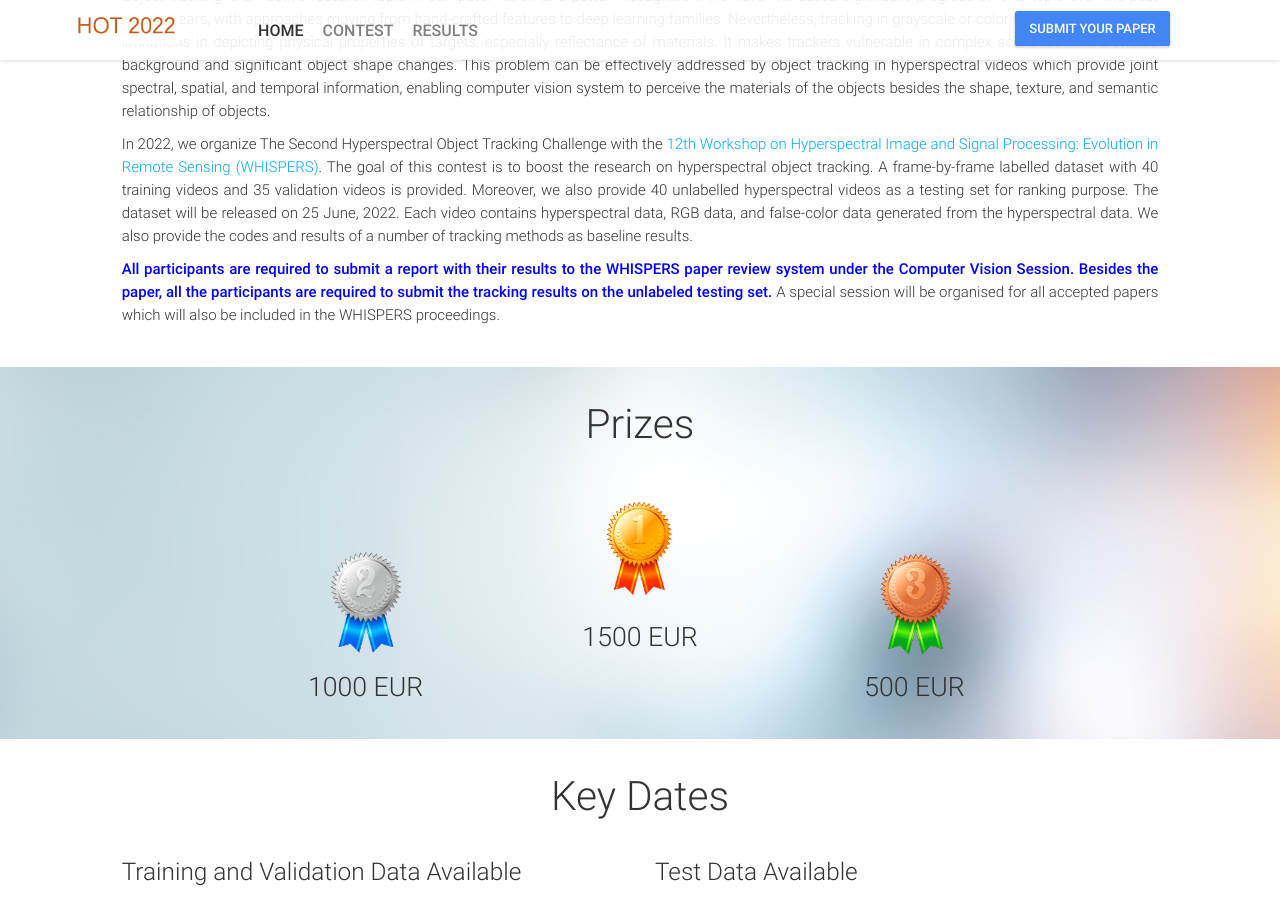
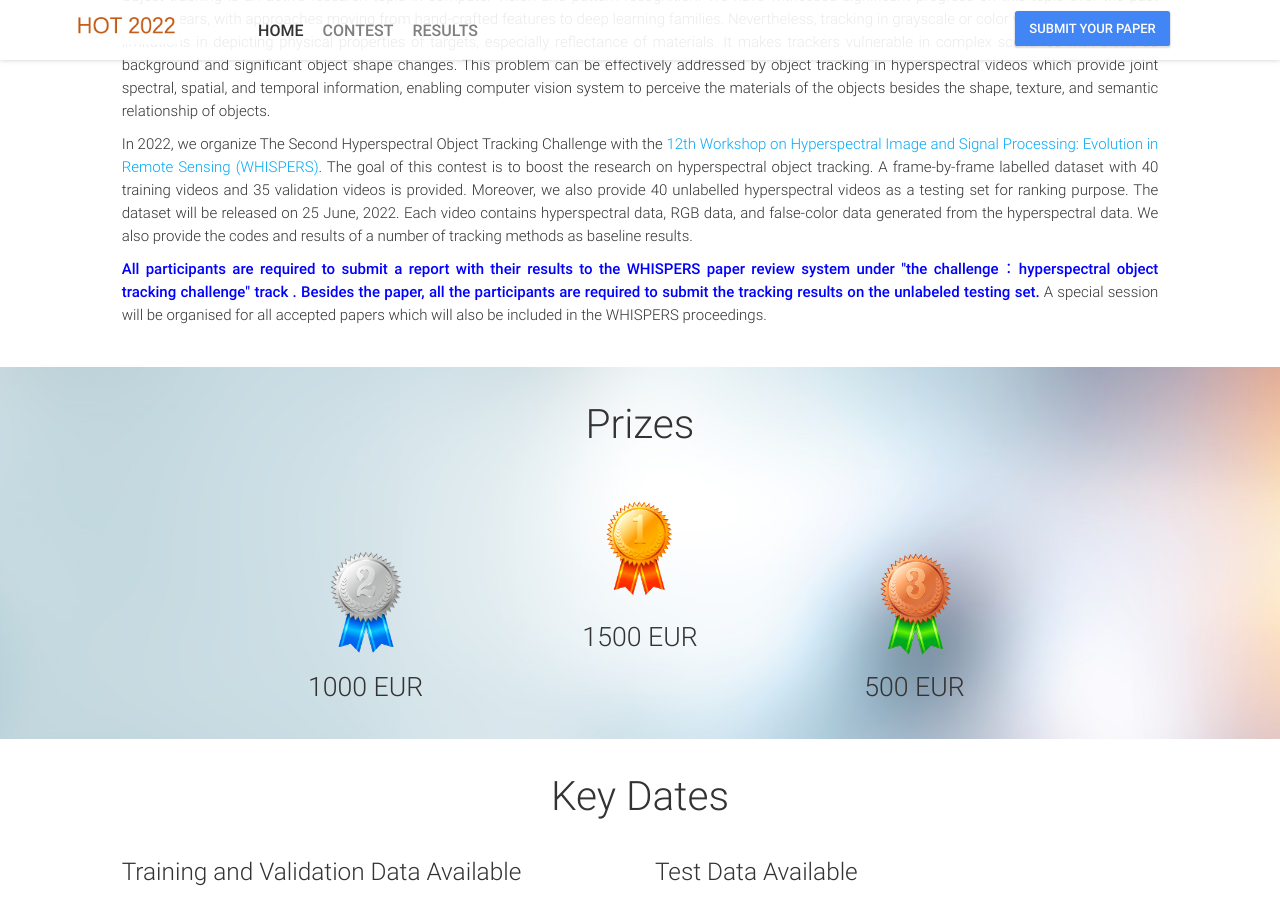
Before and after one commit to csprojectcode/csprojectcode.github.io, a Jekyll site: the page built from index.html, in a window 1280 px wide and 900 px high, scrolled down 501 px. Built offline with Jekyll 4.4.1, drawn with Linux system fonts in a browser that asks for light colours; comment, search, counter and statistics services are not loaded.

Commit message:
update track

```diff
--- a/_includes/about.html
+++ b/_includes/about.html
@@ -9,7 +9,7 @@
 
 
 
-        <p style="text-align:justify;"><span style="color:blue;font-weight: 500;">All participants are required to submit a report with their results to the WHISPERS paper review system under the Computer Vision Session. Besides the paper, all the participants are required to submit the tracking results on the unlabeled testing set.</span> A special session will be organised for all accepted papers which will also be included in the WHISPERS proceedings. </p>
+        <p style="text-align:justify;"><span style="color:blue;font-weight: 500;">All participants are required to submit a report with their results to the WHISPERS paper review system under "the challenge：hyperspectral object tracking challenge" track . Besides the paper, all the participants are required to submit the tracking results on the unlabeled testing set.</span> A special session will be organised for all accepted papers which will also be included in the WHISPERS proceedings. </p>
 
            <!--  <div class="row about-details">
                 {% assign animationDelay = 0 %}
```
Also changed, not shown: 3 other files.
